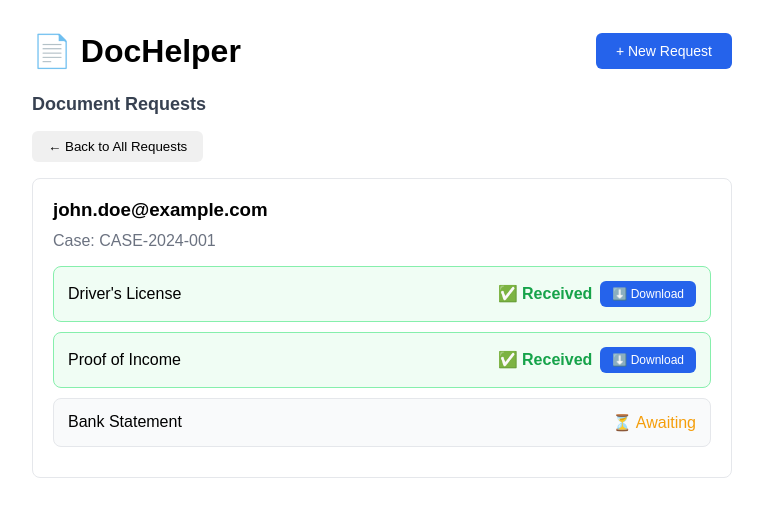
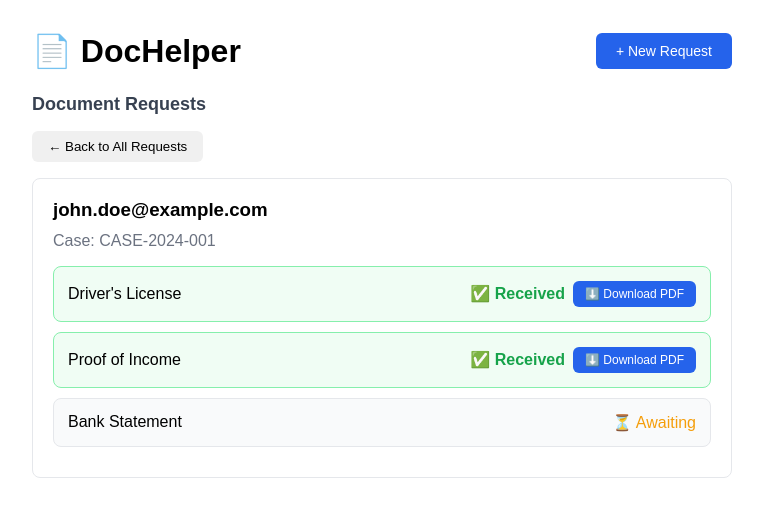
Before and after one commit to mchien-ralis/dochelper, a Next.js app: page /dashboard in a window 1280 px wide. Both pictures are taken after a click on the element 640 px from the left and 190 px from the top of the page. Shown: the top 516 px of the page, without its empty margins (258-1021 px from the left). Built offline with nearby package versions, Linux system fonts and the light colour scheme.

Commit message:
Update dashboard.js

```diff
--- a/pages/dashboard.js
+++ b/pages/dashboard.js
@@ -1,4 +1,4 @@
-import { useState, useEffect } from 'react'
+import { useState } from 'react'
 
 const MOCK_REQUESTS = [
   {
@@ -45,8 +45,62 @@ const getOverallStatus = (documents) => {
 }
 
 export default function Dashboard() {
-  const [requests, setRequests] = useState(MOCK_REQUESTS)
+  const [requests] = useState(MOCK_REQUESTS)
   const [selected, setSelected] = useState(null)
+  const [downloading, setDownloading] = useState(null)
+
+  const handleDownload = async (req, doc) => {
+    setDownloading(`${req.id}_${doc.name}`)
+
+    try {
+      // Try to get real images from localStorage first
+      const key = `dochelper_${req.id}_${doc.name}`
+      let images = []
+
+      try {
+        const stored = localStorage.getItem(key)
+        if (stored) images = JSON.parse(stored)
+      } catch (e) {}
+
+      // If no real images, use a placeholder for demo
+      if (images.length === 0) {
+        const placeholderRes = await fetch('https://via.placeholder.com/800x1000/ffffff/333333?text=' + encodeURIComponent(doc.name))
+        const blob = await placeholderRes.blob()
+        const reader = new FileReader()
+        await new Promise(resolve => {
+          reader.onloadend = resolve
+          reader.readAsDataURL(blob)
+        })
+        images = [reader.result]
+      }
+
+      // Generate PDF
+      const res = await fetch('/api/generate-pdf', {
+        method: 'POST',
+        headers: { 'Content-Type': 'application/json' },
+        body: JSON.stringify({
+          images,
+          docName: doc.name,
+          caseId: req.caseId
+        })
+      })
+
+      const data = await res.json()
+
+      if (data.pdf) {
+        // Trigger download
+        const link = document.createElement('a')
+        link.href = `data:application/pdf;base64,${data.pdf}`
+        link.download = data.filename
+        link.click()
+      }
+    } catch (err) {
+      console.error('Download failed:', err)
+      alert('Download failed. Please try again.')
+    }
+
+    setDownloading(null)
+  }
 
   return (
     <div style={{ padding: '24px', fontFamily: 'sans-serif', maxWidth: '700px', margin: '0 auto' }}>
@@ -63,14 +117,13 @@ export default function Dashboard() {
         <div>
           {requests.map((req) => {
             const status = getOverallStatus(req.documents)
-            const complete = req.documents.filter(d => d.status === 'complete').length
             return (
               <div key={req.id}
                 onClick={() => setSelected(req)}
                 style={{
                   padding: '16px', marginBottom: '12px', borderRadius: '8px',
                   border: '1px solid #e5e7eb', background: 'white',
-                  cursor: 'pointer', transition: 'box-shadow 0.2s',
+                  cursor: 'pointer',
                   boxShadow: '0 1px 3px rgba(0,0,0,0.05)'
                 }}
                 onMouseOver={e => e.currentTarget.style.boxShadow = '0 4px 12px rgba(0,0,0,0.1)'}
@@ -92,7 +145,6 @@ export default function Dashboard() {
                     {status.label}
                   </div>
                 </div>
-
                 <div style={{ marginTop: '12px', display: 'flex', gap: '6px', flexWrap: 'wrap' }}>
                   {req.documents.map((doc, i) => (
                     <span key={i} style={{
@@ -120,7 +172,9 @@ export default function Dashboard() {
             <p style={{ color: '#6b7280', marginTop: '-8px' }}>Case: {selected.caseId}</p>
 
             <div style={{ marginTop: '16px' }}>
-              {selected.documents.map((doc, i) => (
+              {selected.documents.map((doc, i) => {
+                const isDownloading = downloading === `${selected.id}_${doc.name}`
+                return (
                   <div key={i} style={{
                     padding: '14px', marginBottom: '10px', borderRadius: '8px',
                     border: `1px solid ${doc.status === 'complete' ? '#86efac' : '#e5e7eb'}`,
@@ -132,11 +186,17 @@ export default function Dashboard() {
                       {doc.status === 'complete' ? (
                         <>
                           <span style={{ color: '#16a34a', fontWeight: 'bold' }}>✅ Received</span>
-                        <button style={{
-                          padding: '6px 12px', background: '#2563eb', color: 'white',
-                          border: 'none', borderRadius: '6px', cursor: 'pointer', fontSize: '12px'
+                          <button
+                            onClick={() => handleDownload(selected, doc)}
+                            disabled={isDownloading}
+                            style={{
+                              padding: '6px 12px',
+                              background: isDownloading ? '#ccc' : '#2563eb',
+                              color: 'white', border: 'none', borderRadius: '6px',
+                              cursor: isDownloading ? 'not-allowed' : 'pointer',
+                              fontSize: '12px'
                             }}>
-                          ⬇️ Download
+                            {isDownloading ? '⏳ Generating...' : '⬇️ Download PDF'}
                           </button>
                         </>
                       ) : (
@@ -144,7 +204,8 @@ export default function Dashboard() {
                       )}
                     </div>
                   </div>
-              ))}
+                )
+              })}
             </div>
           </div>
         </div>
```
Lines whose indentation alone changed are shown as unchanged.
